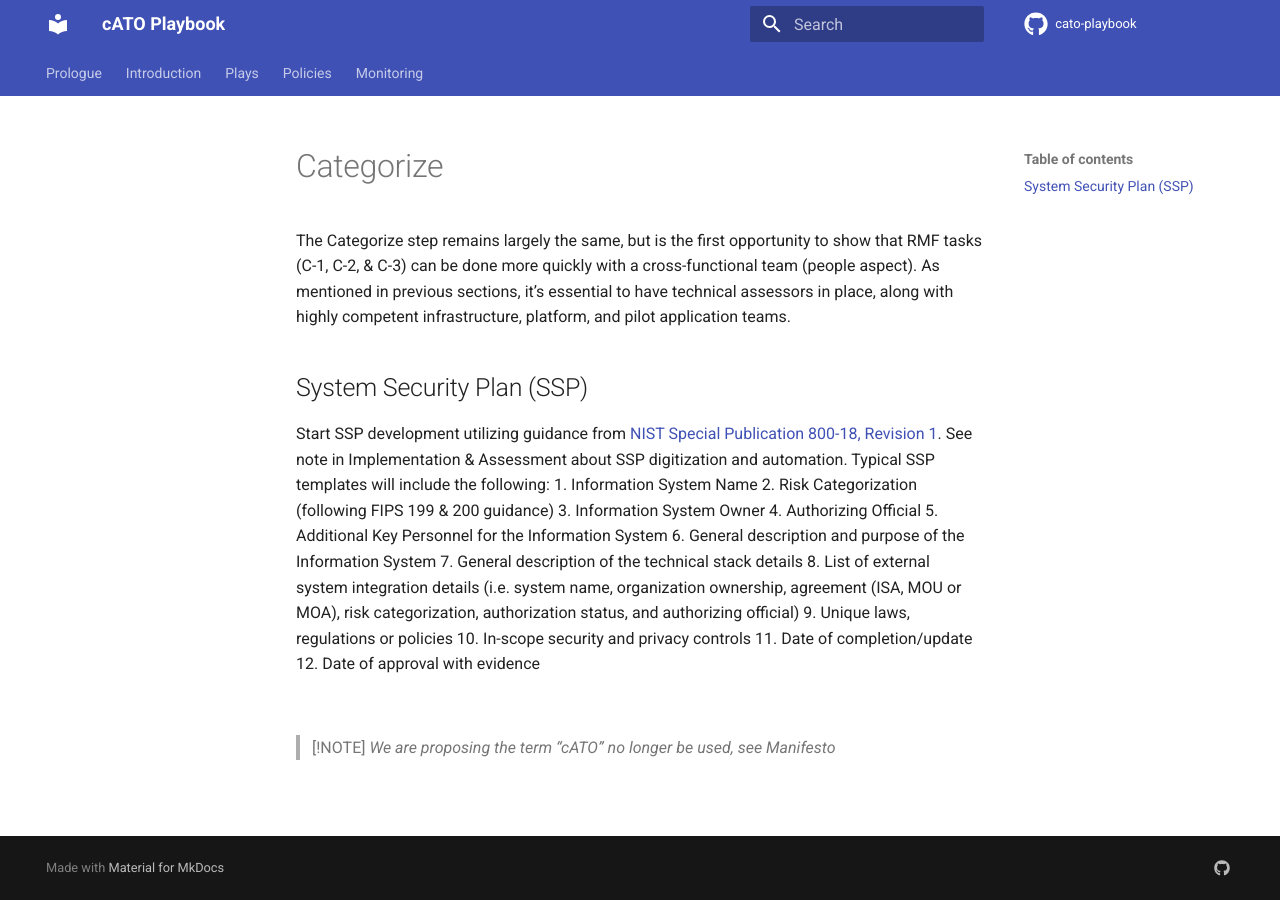
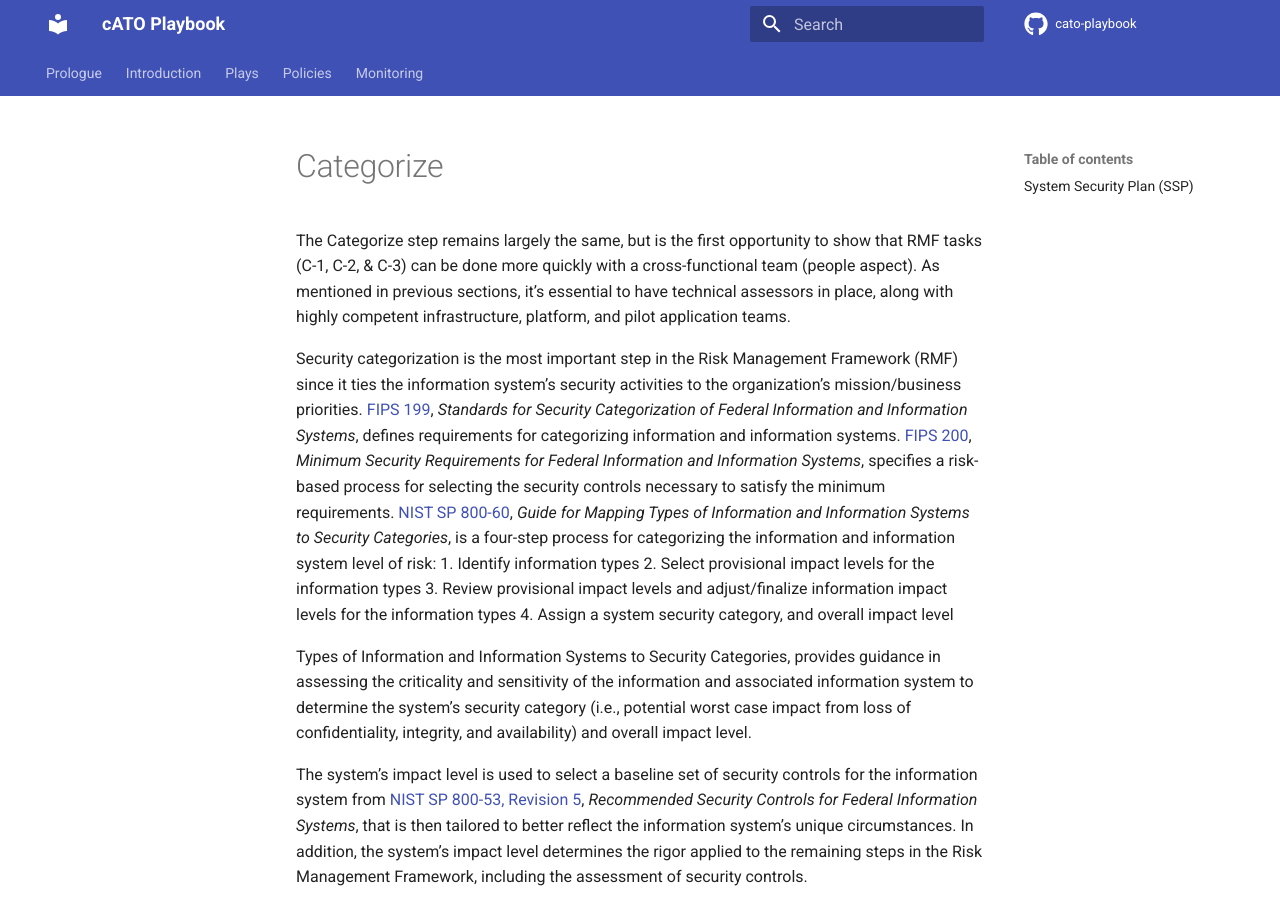
Before and after one commit to rise8-us/cato-playbook, an MkDocs documentation site: the page built from docs/categorize.md, in a window 1280 px wide and 900 px high. Built offline with MkDocs 1.6.1 and Material for MkDocs 9.7.7, drawn with Linux system fonts in a browser that asks for light colours; comment, search, counter and statistics services are not loaded.

Commit message:
Update categorize.md

```diff
--- a/docs/categorize.md
+++ b/docs/categorize.md
@@ -1,6 +1,18 @@
 # Categorize
 
 The Categorize step remains largely the same, but is the first opportunity to show that RMF tasks (C-1, C-2, & C-3) can be done more quickly with a cross-functional team (people aspect). As mentioned in previous sections, it’s essential to have technical assessors in place, along with highly competent infrastructure, platform, and pilot application teams.
+
+Security categorization is the most important step in the Risk Management Framework (RMF) since it ties the information system’s security activities to the organization’s mission/business priorities. [FIPS 199](https://csrc.nist.gov/pubs/fips/199/final), *Standards for Security Categorization of Federal Information and Information Systems*, defines requirements for categorizing information and information systems. [FIPS 200](https://csrc.nist.gov/pubs/fips/200/final), *Minimum Security Requirements for Federal Information and Information Systems*, specifies a risk-based process for selecting the security controls necessary to satisfy the minimum requirements. [NIST SP 800-60](https://csrc.nist.gov/pubs/sp/800/60/v1/r1/final), *Guide for Mapping Types of Information and Information Systems to Security Categories*, is a four-step process for categorizing the information and information system level of risk:
+1. Identify information types
+2. Select provisional impact levels for the information types
+3. Review provisional impact levels and adjust/finalize information impact levels for the information types
+4. Assign a system security category, and overall impact level
+
+Types of Information and Information Systems to Security Categories, provides guidance in assessing the criticality and sensitivity of the information and associated information system to determine the system’s security category (i.e., potential worst case impact from loss of confidentiality, integrity, and availability) and overall impact level.
+
+The system’s impact level is used to select a baseline set of security controls for the information system from [NIST SP 800-53, Revision 5](https://csrc.nist.gov/pubs/sp/800/53/r5/upd1/final), *Recommended Security Controls for Federal Information Systems*, that is then tailored to better reflect the information system’s unique circumstances.  In addition, the system’s impact level determines the rigor applied to the remaining steps in the Risk Management Framework, including the assessment of security controls.
+
+<br/>
 
 ## System Security Plan (SSP)
 
@@ -18,7 +30,7 @@ Start SSP development utilizing guidance from [NIST Special Publication 800-18,
 11. Date of completion/update
 12. Date of approval with evidence
 
-<br/>
+<br/><br/>
 
 > [!NOTE]
 > *We are proposing the term “cATO” no longer be used, see Manifesto*
```
